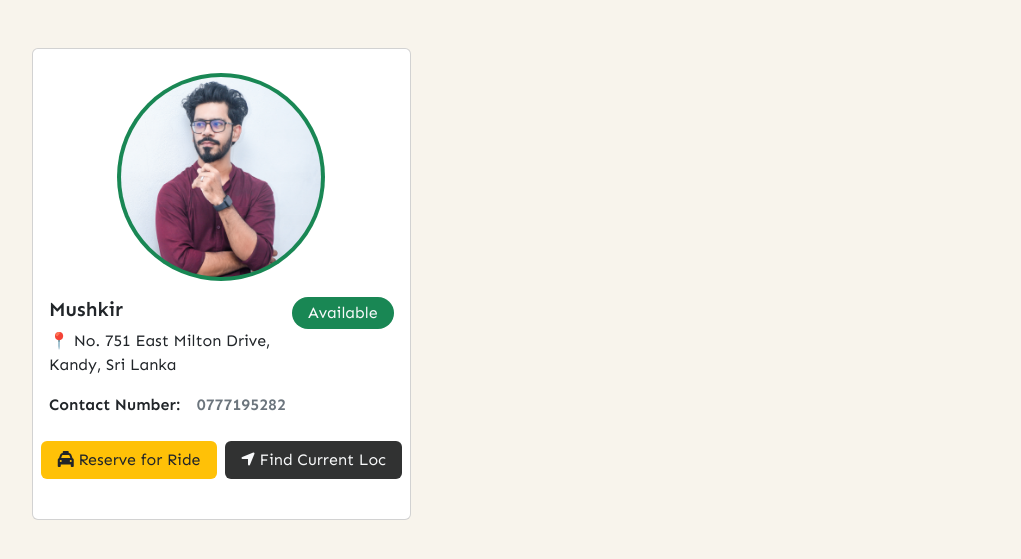
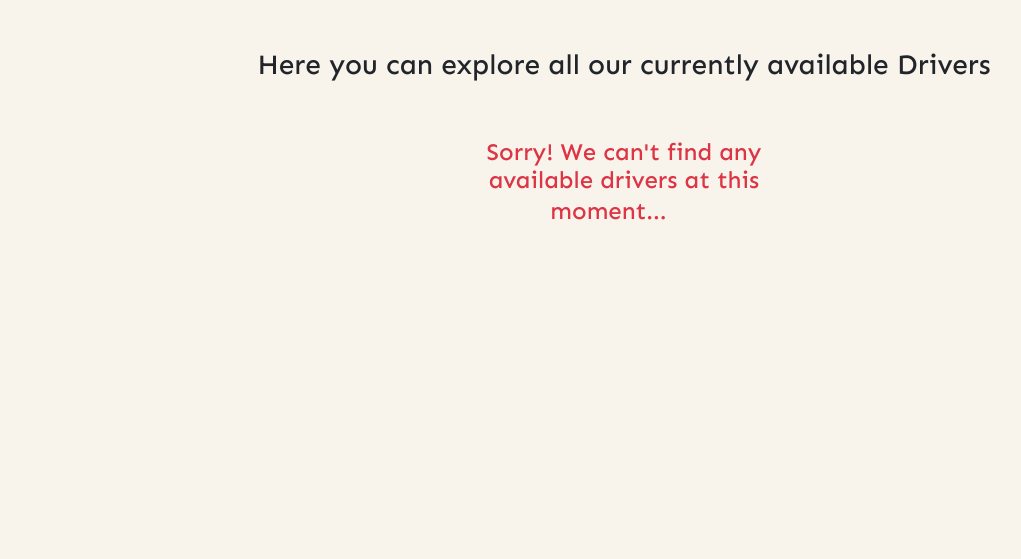
Before and after one commit to KingMaster86/taxi-pi-web, a PHP site: page /select-driver.php in a window 1280 px wide. Shown: the part 102-661 px from the top of the page, without its empty margins (16-1037 px from the left). Run offline with PHP 8.4, Linux system fonts and the light colour scheme; tables that the repository leaves empty hold one stand-in row (values such as "Sample post"); some libraries are stand-ins or nearby versions.

Commit message:
feat: implemented Pick a Driver page backend and Show Location Button Works.

```diff
--- a/Note.txt
+++ b/Note.txt
@@ -51,5 +51,5 @@
 1. Need to add Image upload option in Driver signup page. - COMPLETED.
 2. Do the changes in DB Code to add Image. - COMPLETED.
 2. Create Driver Option in Homepage / index.php - COMPLETED.
-3. Show all the drivers list based on their availability state
+3. Show all the drivers list based on their availability state - COMPLETED.
 4. Need to create Reserve form.
--- a/select-driver.php
+++ b/select-driver.php
@@ -1,25 +1,23 @@
+<?php
+include('./includes/connect.php');
+
+?>
+
 <!DOCTYPE html>
 <html lang="en">
+
 <head>
   <meta charset="UTF-8" />
   <meta name="viewport" content="width=device-width, initial-scale=1.0" />
 
   <!-- Fav Icon -->
-    <link
-      rel="shortcut icon"
-      href="../assets/img/taxi-img.png"
-      type="image/x-icon"
-      class="object-fit-cover"
-    />
-    <title>All Drivers | City - Taxi</title>
+  <link rel="shortcut icon" href="./assets/img/taxi-img.png" type="image/x-icon" class="object-fit-cover" />
+  <title>Available Drivers | City - Taxi</title>
 
   <!-- Google Font (Sen) -->
   <link rel="preconnect" href="https://fonts.googleapis.com" />
   <link rel="preconnect" href="https://fonts.gstatic.com" crossorigin />
-    <link
-      href="https://fonts.googleapis.com/css2?family=Sen:wght@400;500;600;700&display=swap"
-      rel="stylesheet"
-    />
+  <link href="https://fonts.googleapis.com/css2?family=Sen:wght@400;500;600;700&display=swap" rel="stylesheet" />
 
   <!-- Just Validate Dev CDN -->
   <script src="https://unpkg.com/just-validate@latest/dist/just-validate.production.min.js"></script>
@@ -27,10 +25,7 @@
   <!-- Boxicons Script -->
   <script src="https://unpkg.com/boxicons@2.1.4/dist/boxicons.js"></script>
   <!-- Font Awesome CDN -->
-    <link
-      rel="stylesheet"
-      href="https://cdnjs.cloudflare.com/ajax/libs/font-awesome/6.5.1/css/all.min.css"
-    />
+  <link rel="stylesheet" href="https://cdnjs.cloudflare.com/ajax/libs/font-awesome/6.5.1/css/all.min.css" />
 
   <!-- Bootsrap CSS -->
   <link rel="stylesheet" href="./assets/css/bootstrap.min.css" />
@@ -46,84 +41,44 @@
     <nav class="navbar navbar-expand-lg container py-3">
       <div class="container-fluid">
         <!-- Logo -->
-          <a
-            class="navbar-brand text-white fs-1 fw-bold"
-            title="Go to Homepage"
-            href="../index.html"
-            >City<span class="text-warning">Taxi</span></a
-          >
+        <a class="navbar-brand text-white fs-1 fw-bold" title="Go to Homepage" href="./index.php">City<span class="text-warning">Taxi</span></a>
 
         <!-- Toggle Button (Responsvie) -->
-          <button
-            class="navbar-toggler bg-warning"
-            type="button"
-            data-bs-toggle="collapse"
-            data-bs-target="#navbarSupportedContent"
-            aria-controls="navbarSupportedContent"
-            aria-expanded="false"
-            aria-label="Toggle navigation"
-          >
+        <button class="navbar-toggler bg-warning" type="button" data-bs-toggle="collapse" data-bs-target="#navbarSupportedContent" aria-controls="navbarSupportedContent" aria-expanded="false" aria-label="Toggle navigation">
           <span class="navbar-toggler-icon"></span>
         </button>
 
         <!-- Menu -->
-          <div
-            class="collapse navbar-collapse d-md-flex justify-content-end"
-            id="navbarSupportedContent"
-          >
+        <div class="collapse navbar-collapse d-md-flex justify-content-end" id="navbarSupportedContent">
           <!-- Login Button -->
           <div class="btn-group me-4">
-              <button
-                type="button"
-                class="btn btn-warning dropdown-toggle fw-bold"
-                data-bs-toggle="dropdown"
-                aria-expanded="false"
-              >
+            <button type="button" class="btn btn-warning dropdown-toggle fw-bold" data-bs-toggle="dropdown" aria-expanded="false">
               Login
             </button>
             <ul class="dropdown-menu bg-black py-2">
               <li>
-                  <a class="dropdown-item text-light hover-effect" href="#"
-                    >Admin</a
-                  >
+                <a class="dropdown-item text-light hover-effect" href="#">Admin</a>
               </li>
               <li>
-                  <a class="dropdown-item text-light hover-effect" href="#"
-                    >Customer</a
-                  >
+                <a class="dropdown-item text-light hover-effect" href="#">Customer</a>
               </li>
               <li>
-                  <a class="dropdown-item text-light hover-effect" href="#"
-                    >passenger</a
-                  >
+                <a class="dropdown-item text-light hover-effect" href="#">Passenger</a>
               </li>
             </ul>
           </div>
 
           <!-- Sign-Up Button -->
           <div class="btn-group">
-              <button
-                type="button"
-                class="btn border-warning text-light hover-effect dropdown-toggle fw-bold"
-                data-bs-toggle="dropdown"
-                aria-expanded="false"
-              >
+            <button type="button" class="btn border-warning text-light hover-effect dropdown-toggle fw-bold" data-bs-toggle="dropdown" aria-expanded="false">
               Sign Up
             </button>
             <ul class="dropdown-menu bg-black py-2">
               <li>
-                  <a
-                    class="dropdown-item text-light hover-effect"
-                    href="./customer.html"
-                    >Customer</a
-                  >
+                <a class="dropdown-item text-light hover-effect" href="./sign-up/customer.php">Passenger</a>
               </li>
               <li>
-                  <a
-                    class="dropdown-item text-light hover-effect"
-                    href="./driver.html"
-                    >Driver</a
-                  >
+                <a class="dropdown-item text-light hover-effect" href="./sign-up/driver.php">Driver</a>
               </li>
             </ul>
           </div>
@@ -135,79 +90,91 @@
 
   <!-- Body -->
   <main class="container-fluid px-2 px-sm-3 px-md-5 pb-5">
-      <div class="row row-cols-1 row-cols-md-3 g-4 mt-4">
+    <h3 class="text-center mt-5">Here you can explore all our currently available Drivers</h3>
+    <div class="row row-cols-1 row-cols-md-3 g-4 mt-2">
+      <?php
+
+      // Storyline:
+      // 1. Get the all data from DB
+      $fetchAvailableDriversData = mysqli_query($con, "SELECT * FROM `table_driver` WHERE availability_status = 'available'");
+      $isAvailableDriversExist = mysqli_num_rows($fetchAvailableDriversData);
+
+      // 2. Fetch the data with appropriate places
+      if ($isAvailableDriversExist > 0) {
+
+        while ($arrayOfAvailableDrivers = mysqli_fetch_assoc($fetchAvailableDriversData)) {
+          $driverId = $arrayOfAvailableDrivers['driver_id'];
+          $driverName = $arrayOfAvailableDrivers['driver_name'];
+          $availableState = $arrayOfAvailableDrivers['availability_status'];
+          $driverAddressLine = $arrayOfAvailableDrivers['driver_address_line'];
+          $driverCity = $arrayOfAvailableDrivers['driver_city'];
+          $driverCountry = $arrayOfAvailableDrivers['driver_country'];
+          $driver_image = $arrayOfAvailableDrivers['driver_image'];
+          $driverPhoneNo = $arrayOfAvailableDrivers['driver_phone_no'];
+          $locationLatitude = $arrayOfAvailableDrivers['location_latitude'];
+          $locationLongitude = $arrayOfAvailableDrivers['location_longitude'];
+
+          $driverCurrentLocation = $locationLatitude . "," . $locationLongitude;
+
+          // 2. Fetch the appropiate data to the appropriate place
+
+      ?>
           <div class="col">
-          <div class="card pt-4 hover-yellow-effect">
-            <div class="mx-auto bg-success rounded-circle p-1">
-              <img
-                src="./assets/img/IMG_0160.JPG"
-                class="mx-auto profile-width"
-                alt="Driver Profile Picture"
-              />
+            <div class="card pt-4 hover-yellow-effect h-100 ">
+              <div class="mx-auto bg-success rounded-circle p-1 h-100 ">
+                <img src="./sign-up/driver-profile-picture/<?php echo $driver_image; ?>" class="mx-auto profile-width" alt="Driver Profile Picture" />
               </div>
               <div class="card-body d-md-flex gap-1 align-items-start">
                 <!-- Name & Address Div -->
                 <div>
                   <h5 class="card-title fw-semibold text-center text-md-start">
-                  Mushkir
+                    <?php echo $driverName; ?>
                   </h5>
                   <p class="card-text text-center text-md-start">
-                  📍 No. 751 East Milton Drive, Kandy, Sri Lanka
+                    📍 No. <?php echo $driverAddressLine . ", " . $driverCity . ", " . $driverCountry ?>
                   </p>
                 </div>
 
                 <!-- Available Status Div -->
-              <div
-                class="bg-success px-3 py-1 rounded-5 text-light mt-2 mt-md-0 text-center"
-              >
+                <div class="bg-success px-3 py-1 rounded-5 text-light mt-2 mt-md-0 text-center">
                   Available
                 </div>
               </div>
 
               <!-- Contact Number Div -->
               <div class="card-body pb-0 pt-0">
-              <p
-                class="fw-semibold text-center text-md-left d-md-flex align-items-center gap-3"
-              >
+                <p class="fw-semibold text-center text-md-left d-md-flex align-items-center gap-3">
                   Contact Number:
-                <a
-                  href="tel:0777195282"
-                  class="text-decoration-none text-secondary"
-                  >0777195282</a
-                >
+                  <a href="tel:<?php $driverPhoneNo; ?>" class="text-decoration-none text-secondary"><?php echo $driverPhoneNo; ?></a>
                 </p>
               </div>
 
               <!-- Locate & Reserve Button Div -->
-            <div
-              class="d-md-flex justify-content-between gap-2 align-items-center pb-4 p-2"
-            >
+              <div class="d-md-flex justify-content-between gap-2 align-items-center pb-3 p-2">
                 <div class="w-100 mb-3">
-                <a href="#" class="btn bg-warning hover-white-effect w-100"
-                  ><i class="fa-solid fa-taxi"></i> Reserve for Ride</a
-                >
+                  <a href="#" class="btn bg-warning hover-white-effect w-100"><i class="fa-solid fa-taxi"></i> Reserve for Ride</a>
                 </div>
                 <div class="w-100 mb-3">
-                <a
-                  href="#"
-                  class="text-decoration-none btn hover-black-effect background-black-color text-light w-100"
-                  ><i class="fa-solid fa-location-arrow"></i> Find Current
-                  Loc</a
-                >
+                  <a href="<?php echo "https://www.google.com/maps?q= " . $driverCurrentLocation; ?>" target="_blank" class="text-decoration-none btn hover-black-effect background-black-color text-light w-100"><i class="fa-solid fa-location-arrow"></i> Show Location </a>
                 </div>
               </div>
             </div>
           </div>
+      <?php
+        }
+      } else {
+        echo "<h4 class='text-center mx-auto  text-danger mt-5'>Sorry! We can't find any available drivers at this moment... <box-icon name='sad' color='#dc3545' animation='flashing' ></box-icon></h4>";
+      }
+      ?>
+
+
     </div>
   </main>
 
   <!-- Boostrap JS Files -->
   <script src="https://cdn.jsdelivr.net/npm/@popperjs/core@2.9.2/dist/umd/popper.min.js"></script>
-    <script
-      src="https://cdn.jsdelivr.net/npm/bootstrap@5.0.1/dist/js/bootstrap.min.js"
-      integrity="sha384-Atwg2Pkwv9vp0ygtn1JAojH0nYbwNJLPhwyoVbhoPwBhjQPR5VtM2+xf0Uwh9KtT"
-      crossorigin="anonymous"
-    ></script>
+  <script src="https://cdn.jsdelivr.net/npm/bootstrap@5.0.1/dist/js/bootstrap.min.js" integrity="sha384-Atwg2Pkwv9vp0ygtn1JAojH0nYbwNJLPhwyoVbhoPwBhjQPR5VtM2+xf0Uwh9KtT" crossorigin="anonymous"></script>
   <!-- End -->
 </body>
+
 </html>
```
Also changed, not shown: sign-up/driver.php (+11 -9 lines), assets/css/style2.css (line endings or trailing spaces), 4 other files. Lines whose indentation alone changed are shown as unchanged.
